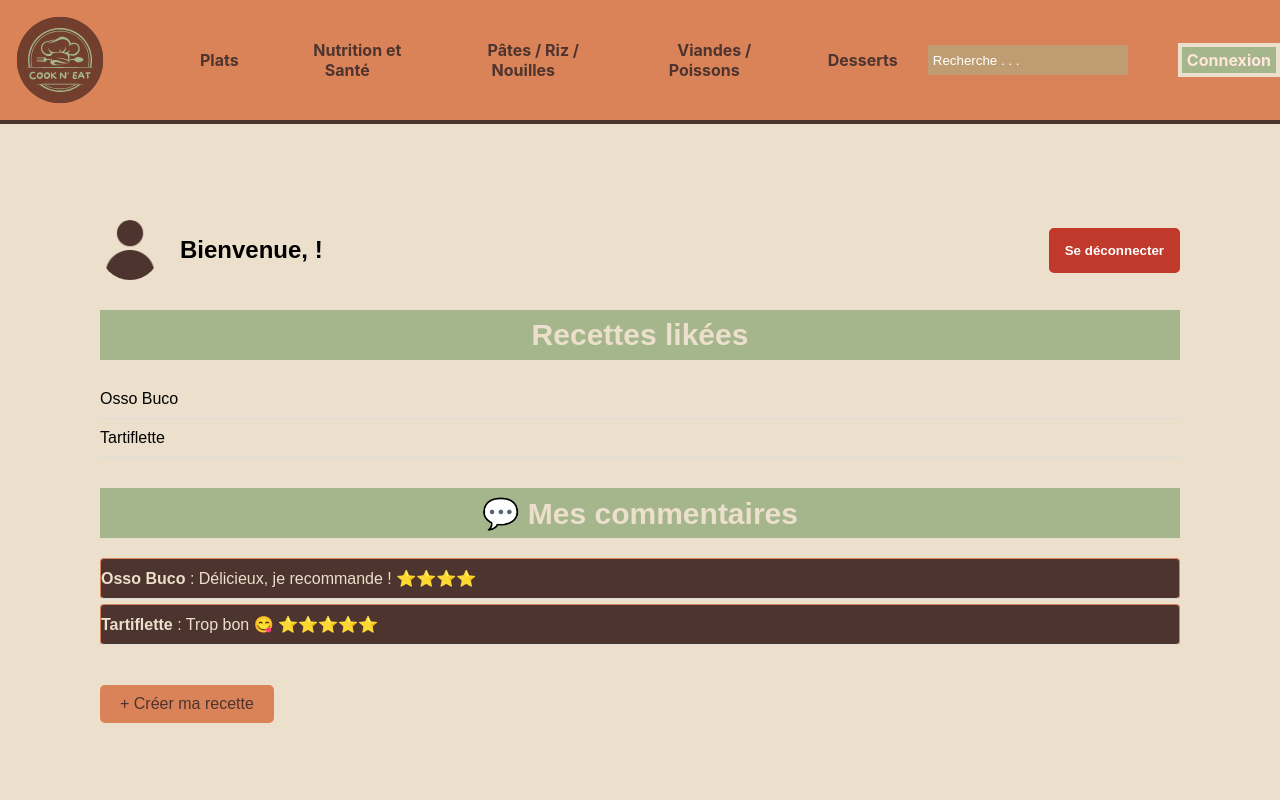
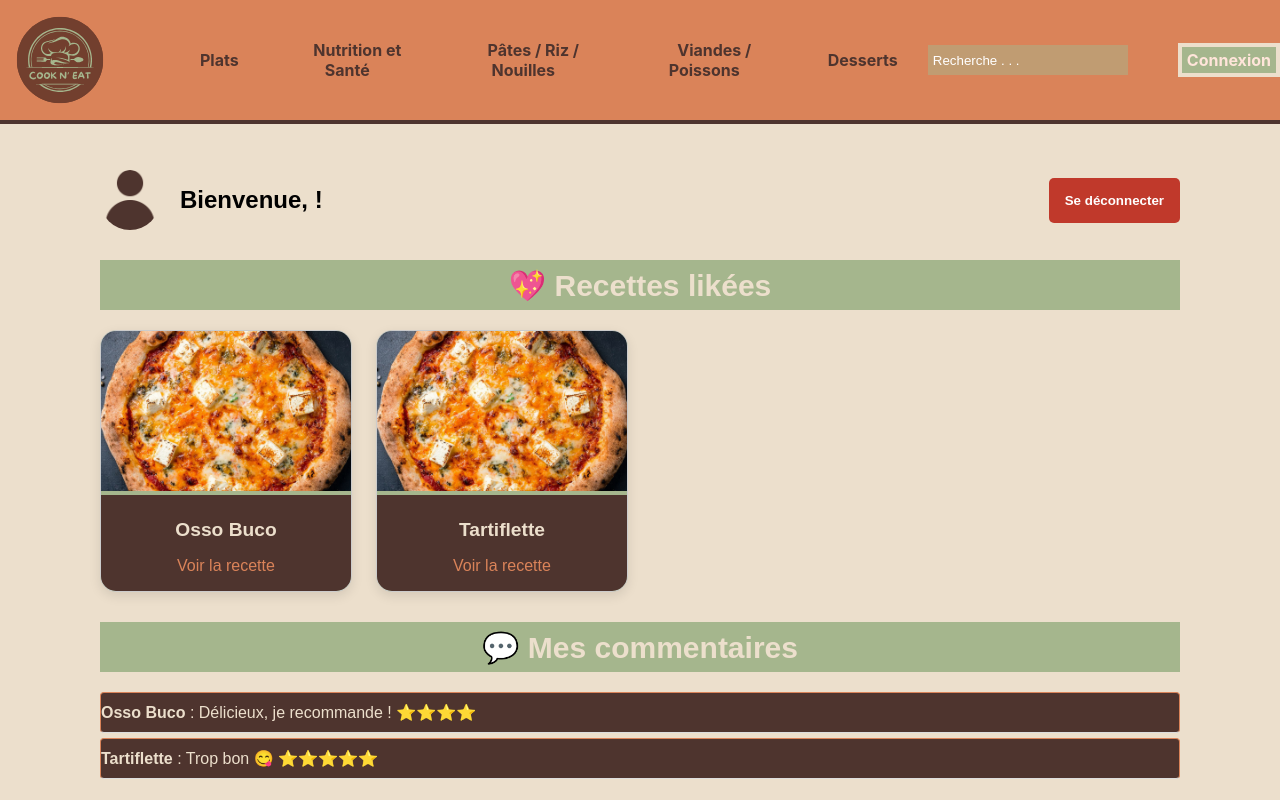
Before and after one commit to Kb-19X/cookneat, a React (Create React App) app: page /profilPage in a window 1280 px wide. Shown: the top 800 px of the page. Built offline with nearby package versions, Linux system fonts and the light colour scheme.

Commit message:
ajout card recette likés

```diff
--- a/src/compenents/ProfilPage/Profil.css
+++ b/src/compenents/ProfilPage/Profil.css
@@ -8,7 +8,9 @@
 }
 
 .profil-page {
-  padding: 100px;
+  padding-left: 100px;
+  padding-right: 100px;
+  padding-top: 50px;
   background-color: var(--secondary-color);
 
   margin: auto;
@@ -54,6 +56,10 @@
   border-bottom: 1px solid #ddd;
 }
 
+
+
+
+
 .my-recipes-btn {
   display: inline-block;
   margin-top: 10px;
@@ -88,3 +94,56 @@
     font-size: 30px;
      margin-bottom: 20px;
 }
+
+
+
+
+.cards-grid {
+  display: grid;
+  grid-template-columns: repeat(auto-fill, minmax(240px, 1fr));
+  gap: 1.5rem;
+  margin-top: 1rem;
+}
+
+.card {
+  background: var(--tertiary-color);
+  border-radius: 16px;
+  overflow: hidden;
+  box-shadow: 0 4px 12px rgba(0,0,0,0.1);
+  transition: transform 0.2s ease, box-shadow 0.2s ease;
+}
+
+.card:hover {
+  transform: translateY(-4px);
+  box-shadow: 0 6px 18px rgba(0,0,0,0.15);
+}
+
+.card-img {
+  width: 100%;
+  height: 160px;
+  object-fit: cover;
+}
+
+.card-body {
+  padding: 1rem;
+  text-align: center;
+  background-color: var(--senary-color);
+}
+
+.card-title {
+  font-size: 1.2rem;
+  margin: 0.5rem 0;
+  color: var(--secondary-color);
+}
+
+.card-link {
+  display: inline-block;
+  margin-top: 0.5rem;
+  color: var(--primary-color);
+  text-decoration: none;
+  font-weight: 500;
+}
+
+.card-link:hover {
+  text-decoration: underline;
+}
--- a/src/compenents/ProfilPage/Profil.js
+++ b/src/compenents/ProfilPage/Profil.js
@@ -1,26 +1,45 @@
 import React, { useEffect, useState } from 'react';
 import './Profil.css';
-import user from "../../assets/ImageHomePage/user.png"; // ← à ajouter dans ton dossier
+import user from "../../assets/ImageHomePage/user.png";
+
+import pizza4fromages from "../../assets/ImageHomePage/pizza4fromages.jpeg";
 
 const Profil = () => {
   const [username, setUsername] = useState('');
-  const [likedRecipes, setLikedRecipes] = useState([]);
-  const [myComments, setMyComments] = useState([]);
+  const [likedRecipes, setLikedRecipes] = useState([
+    {
+      id: 1,
+      title: 'Osso Buco',
+      image: 'https://via.placeholder.com/300x200',
+    },
+    {
+      id: 2,
+      title: 'Tartiflette',
+      image: 'https://via.placeholder.com/300x200',
+    },
+  ]);
+  const [myComments, setMyComments] = useState([
+    {
+      recipeTitle: 'Osso Buco',
+      text: 'Délicieux, je recommande ! ⭐⭐⭐⭐',
+    },
+    {
+      recipeTitle: 'Tartiflette',
+      text: 'Trop bon 😋 ⭐⭐⭐⭐⭐',
+    },
+  ]);
 
   useEffect(() => {
     const storedUser = localStorage.getItem('username');
     if (storedUser) {
       setUsername(storedUser);
     }
-
-    // Tu pourras ajouter ici la logique pour charger les recettes likées et les commentaires
-    // via des requêtes axios si tu veux aller plus loin
   }, []);
 
   const handleLogout = () => {
     localStorage.removeItem('token');
     localStorage.removeItem('username');
-    window.location.href = '/'; // ou navigate('/')
+    window.location.href = '/';
   };
 
   return (
@@ -34,24 +53,34 @@ const Profil = () => {
       </div>
 
       <div className="profil-section">
-        <h3 className="recettes-likés"> Recettes likées </h3>
-        <ul className="liked-list">
-          {/* À remplacer par map sur likedRecipes */}
-          <li>Osso Buco</li>
-          <li>Tartiflette</li>
-        </ul>
+        <h3 className="recettes-likés">💖 Recettes likées</h3>
+        <div className="cards-grid">
+          {likedRecipes.map((recipe) => (
+            <div key={recipe.id} className="card">
+              <img
+                src={pizza4fromages}
+                alt={recipe.title}
+                className="card-img"
+              />
+              <div className="card-body">
+                <h4 className="card-title">{recipe.title}</h4>
+                <a href={`/recette/${recipe.id}`} className="card-link">
+                  Voir la recette
+                </a>
+              </div>
+            </div>
+          ))}
+        </div>
       </div>
 
       <div className="profil-section">
         <h3 className="commentaires-likés">💬 Mes commentaires</h3>
         <ul className="comment-list">
-          {/* À remplacer par map sur myComments */}
-          <li>
-            <strong>Osso Buco</strong> : Délicieux, je recommande ! ⭐⭐⭐⭐
-          </li>
-          <li>
-            <strong>Tartiflette</strong> : Trop bon 😋 ⭐⭐⭐⭐⭐
-          </li>
+          {myComments.map((comment, index) => (
+            <li key={index}>
+              <strong>{comment.recipeTitle}</strong> : {comment.text}
+            </li>
+          ))}
         </ul>
       </div>
 
```
